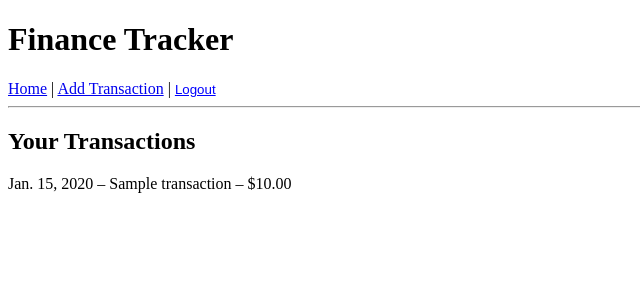
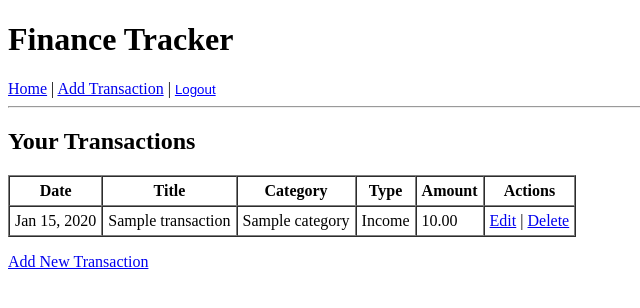
Before and after one commit to Amrit-Maan/Personal_finance_tracker_project, a Django app: page / in a window 1280 px wide. Shown: the top 308 px of the page, without its empty margins (0-640 px from the left). Run offline with Django 5.2, Linux system fonts and the light colour scheme; a user stored in the database is signed in; tables that the repository leaves empty hold one stand-in row (values such as "Sample post").

Commit message:
update models, views, and templates

```diff
--- a/finance/models.py
+++ b/finance/models.py
@@ -1,5 +1,6 @@
 from django.db import models
 from django.conf import settings
+from django.utils import timezone
 
 class Category(models.Model):
     name = models.CharField(max_length=50)
@@ -20,7 +21,7 @@ class Transaction(models.Model):
     amount = models.DecimalField(max_digits=10, decimal_places=2)
     transaction_type = models.CharField(max_length=2, choices=TRANSACTION_TYPES)
     category = models.ForeignKey(Category, on_delete=models.SET_NULL, null=True, blank=True)
-    date = models.DateField()
+    date = models.DateTimeField(default=timezone.now)
     notes = models.TextField(blank=True)
 
     def __str__(self):
--- a/finance/templates/finance/transaction_list.html
+++ b/finance/templates/finance/transaction_list.html
@@ -1,9 +1,34 @@
 {% extends 'finance/base.html' %}
 {% block content %}
 <h2>Your Transactions</h2>
-{% for t in transactions %}
-<p>{{ t.date }} – {{ t.title }} – ${{ t.amount }}</p>
-{% empty %}
+
+{% if transactions %}
+<table border="1" cellpadding="5" cellspacing="0">
+    <tr>
+        <th>Date</th>
+        <th>Title</th>
+        <th>Category</th>
+        <th>Type</th>
+        <th>Amount</th>
+        <th>Actions</th>
+    </tr>
+    {% for t in transactions %}
+    <tr>
+        <td>{{ t.date|date:"M d, Y" }}</td>
+        <td>{{ t.title }}</td>
+        <td>{% if t.category %}{{ t.category.name }}{% else %}-{% endif %}</td>
+        <td>{% if t.transaction_type == 'IN' %}Income{% else %}Expense{% endif %}</td>
+        <td>{{ t.amount }}</td>
+        <td>
+            <a href="{% url 'edit_transaction' t.id %}">Edit</a> |
+            <a href="{% url 'delete_transaction' t.id %}">Delete</a>
+        </td>
+    </tr>
+    {% endfor %}
+</table>
+{% else %}
 <p>No transactions added yet.</p>
-{% endfor %}
+{% endif %}
+
+<p><a href="{% url 'add_transaction' %}">Add New Transaction</a></p>
 {% endblock %}
--- a/finance/urls.py
+++ b/finance/urls.py
@@ -8,4 +8,6 @@ urlpatterns = [
     path('logout/', auth_views.LogoutView.as_view(next_page='login'), name='logout'),
     path('', views.transaction_list, name='transaction_list'),
     path('add/', views.add_transaction, name='add_transaction'),
+path('edit/<int:id>/', views.edit_transaction, name='edit_transaction'),
+    path('delete/<int:id>/', views.delete_transaction, name='delete_transaction'),
 ]
--- a/finance/views.py
+++ b/finance/views.py
@@ -3,6 +3,35 @@ from .models import Transaction
 from .forms import TransactionForm, CustomUserCreationForm
 from django.contrib.auth import login
 from django.contrib.auth.decorators import login_required
+from django.shortcuts import get_object_or_404
+
+from django.contrib.auth import authenticate, login
+from django.shortcuts import render, redirect
+from django.contrib.auth.forms import AuthenticationForm
+
+
+def user_login(request):
+    message = ""
+    if request.method == "POST":
+        form = AuthenticationForm(request, data=request.POST)
+        if form.is_valid():
+            username = form.cleaned_data.get('username')
+            password = form.cleaned_data.get('password')
+            user = authenticate(username=username, password=password)
+
+            if user is not None:
+                login(request, user)
+                return redirect("transaction_list")
+            else:
+                # User not found → show message
+                message = "User not found. Please register first."
+        else:
+            message = "Invalid credentials. Please register if you are not registered."
+    else:
+        form = AuthenticationForm()
+
+    return render(request, "registration/login.html", {"form": form, "message": message})
+
 
 def register(request):
     form = CustomUserCreationForm(request.POST or None)
@@ -28,3 +57,21 @@ def add_transaction(request):
         tr.save()
         return redirect("transaction_list")
     return render(request, "finance/add_transaction.html", {"form": form})
+
+
+@login_required
+def edit_transaction(request, id):
+    tr = get_object_or_404(Transaction, id=id, owner=request.user)
+    form = TransactionForm(request.POST or None, instance=tr)
+    if request.method == "POST" and form.is_valid():
+        form.save()
+        return redirect("transaction_list")
+    return render(request, "finance/add_transaction.html", {"form": form})
+
+@login_required
+def delete_transaction(request, id):
+    tr = get_object_or_404(Transaction, id=id, owner=request.user)
+    if request.method == "POST":
+        tr.delete()
+        return redirect("transaction_list")
+    return render(request, "finance/confirm_delete.html", {"transaction": tr})
--- a/finance_project/settings.py
+++ b/finance_project/settings.py
@@ -121,3 +121,8 @@ STATIC_URL = 'static/'
 # https://docs.djangoproject.com/en/5.2/ref/settings/#default-auto-field
 
 DEFAULT_AUTO_FIELD = 'django.db.models.BigAutoField'
+# Redirect after successful login
+LOGIN_REDIRECT_URL = 'transaction_list'
+
+# Redirect after logout
+LOGOUT_REDIRECT_URL = 'login'
```
Also changed, not shown: finance/templates/finance/confirm_delete.html (added, +10 -0 lines), finance/migrations/0001_initial.py.
